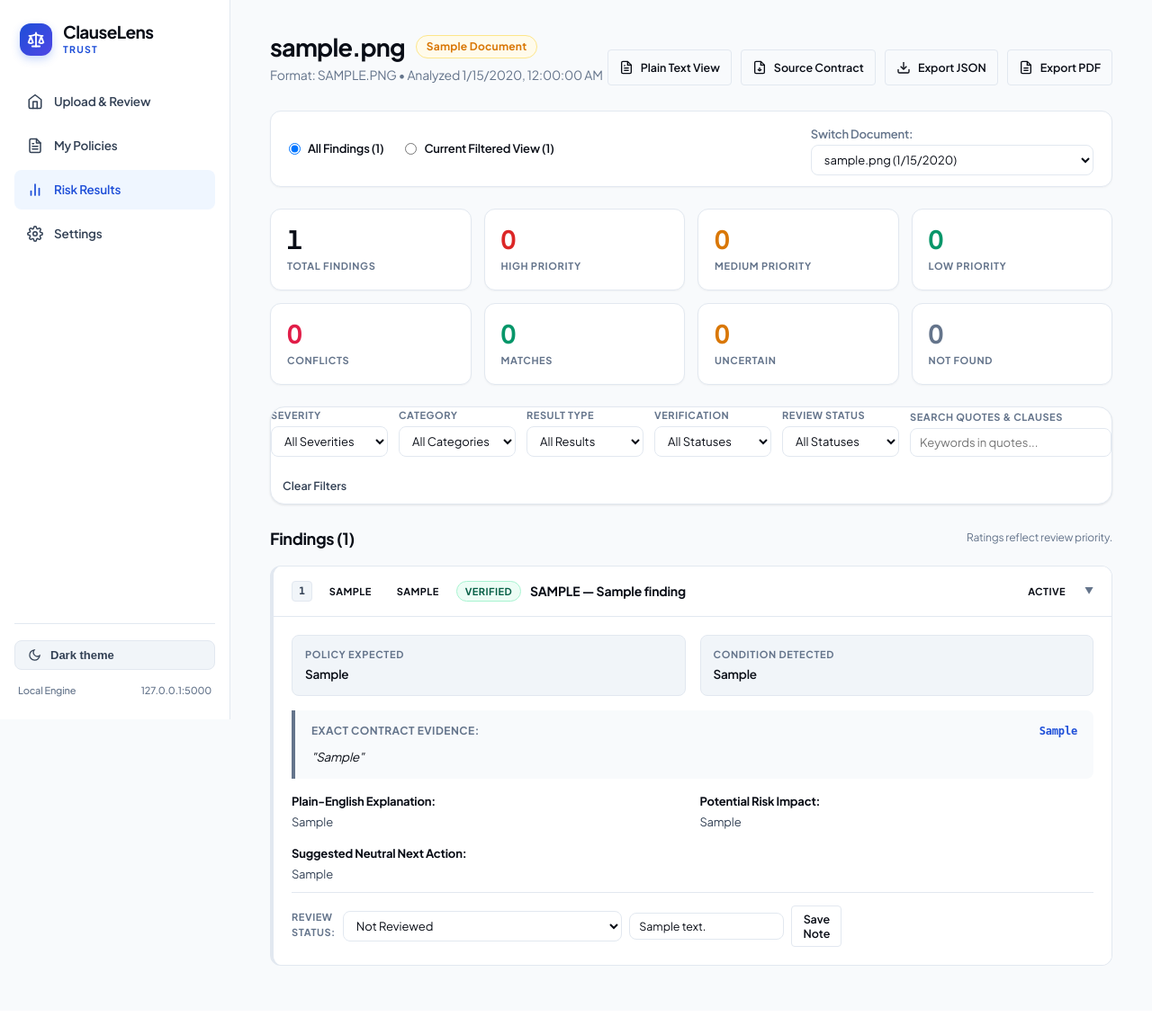
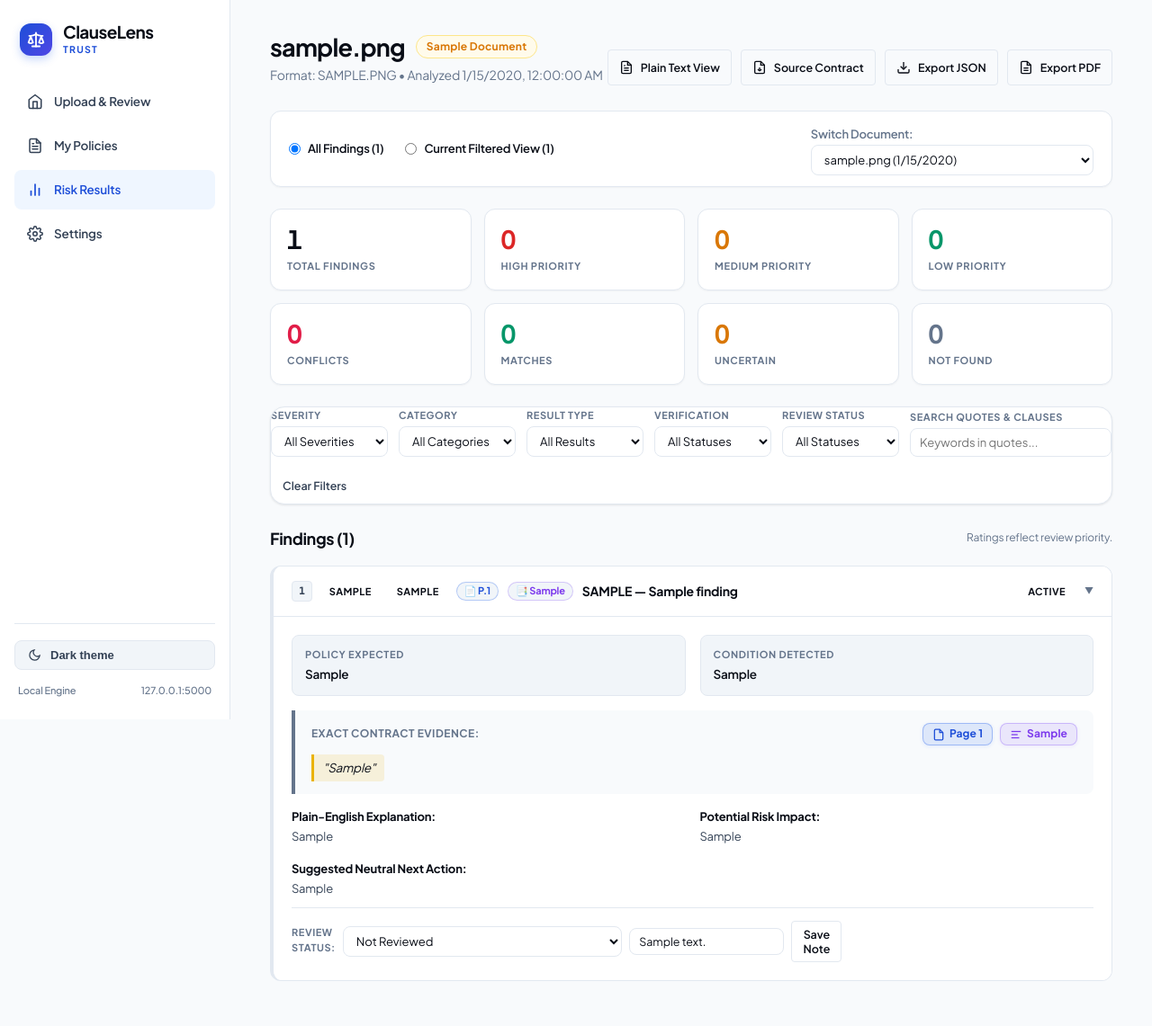
Before and after one commit to Vimal-AS/clauselens-trust, a Flask app: page /results in a window 1280 px wide. Shown: the whole page at 90% size. Before the commit the page ends 1074 px from the top, so only its background shows below. Run offline with Flask 3, Linux system fonts and the light colour scheme; tables that the repository leaves empty hold one stand-in row (values such as "Sample post"); some libraries are stand-ins or nearby versions.

Commit message:
Highlight evidence page and paragraph locations, and increase contract upload limit to 50MB

```diff
--- a/app.py
+++ b/app.py
@@ -9,7 +9,7 @@ from database import init_db, seed_default_policies, seed_default_settings
 
 app = Flask(__name__)
 app.config['SECRET_KEY'] = os.environ.get('SECRET_KEY', 'dev-key-change-me')
-app.config['MAX_CONTENT_LENGTH'] = int(os.environ.get('UPLOAD_MAX_SIZE_MB', 10)) * 1024 * 1024
+app.config['MAX_CONTENT_LENGTH'] = int(os.environ.get('UPLOAD_MAX_SIZE_MB', 50)) * 1024 * 1024
 app.config['UPLOAD_FOLDER'] = os.path.join(os.path.dirname(os.path.abspath(__file__)), 'uploads')
 app.config['REPORTS_FOLDER'] = os.path.join(os.path.dirname(os.path.abspath(__file__)), 'reports')
 
--- a/docker-compose.yml
+++ b/docker-compose.yml
@@ -12,4 +12,4 @@ services:
     environment:
       - FLASK_ENV=production
       - SECRET_KEY=clauselens-production-secret-key-change-me
-      - UPLOAD_MAX_SIZE_MB=10
+      - UPLOAD_MAX_SIZE_MB=50
--- a/static/css/styles.css
+++ b/static/css/styles.css
@@ -1324,8 +1324,140 @@ input:checked + .slider:before {
 .evidence-header {
     display: flex;
     justify-content: space-between;
-    margin-bottom: 8px;
+    align-items: center;
+    flex-wrap: wrap;
+    gap: 8px;
+    margin-bottom: 10px;
     font-size: 12px;
+}
+
+.evidence-header-title-wrap {
+    display: flex;
+    align-items: center;
+}
+
+.evidence-header-badges-wrap {
+    display: flex;
+    align-items: center;
+}
+
+.evidence-location-badges {
+    display: inline-flex;
+    align-items: center;
+    gap: 8px;
+    flex-wrap: wrap;
+}
+
+.location-badge {
+    display: inline-flex;
+    align-items: center;
+    gap: 5px;
+    padding: 3px 10px;
+    border-radius: var(--radius-sm);
+    font-size: 12px;
+    font-weight: 700;
+    letter-spacing: 0.01em;
+    line-height: 1.4;
+    transition: transform var(--transition-fast), box-shadow var(--transition-fast);
+}
+
+.location-badge:hover {
+    transform: translateY(-1px);
+}
+
+.loc-badge-svg {
+    width: 14px;
+    height: 14px;
+    flex-shrink: 0;
+}
+
+/* Page badge - Blue glow */
+.location-badge-page {
+    background: rgba(37, 99, 235, 0.12);
+    color: var(--primary);
+    border: 1px solid rgba(37, 99, 235, 0.35);
+    box-shadow: 0 1px 4px rgba(37, 99, 235, 0.12);
+}
+
+[data-theme="dark"] .location-badge-page {
+    background: rgba(59, 130, 246, 0.18);
+    color: #93c5fd;
+    border-color: rgba(59, 130, 246, 0.45);
+    box-shadow: 0 0 10px rgba(59, 130, 246, 0.18);
+}
+
+/* Paragraph badge - Purple / Indigo highlight */
+.location-badge-para {
+    background: rgba(139, 92, 246, 0.12);
+    color: #7c3aed;
+    border: 1px solid rgba(139, 92, 246, 0.35);
+    box-shadow: 0 1px 4px rgba(139, 92, 246, 0.12);
+}
+
+[data-theme="dark"] .location-badge-para {
+    background: rgba(168, 85, 247, 0.18);
+    color: #d8b4fe;
+    border-color: rgba(168, 85, 247, 0.45);
+    box-shadow: 0 0 10px rgba(168, 85, 247, 0.18);
+}
+
+/* Line badge */
+.location-badge-line {
+    background: var(--bg-surface-secondary);
+    color: var(--text-muted);
+    border: 1px solid var(--border-color);
+    font-size: 11px;
+}
+
+/* Header summary location pills */
+.header-loc-pill {
+    display: inline-flex;
+    align-items: center;
+    padding: 2px 8px;
+    border-radius: var(--radius-full);
+    font-size: 11px;
+    font-weight: 700;
+    line-height: 1.3;
+    border: 1px solid var(--border-color);
+    background: var(--bg-surface-secondary);
+    color: var(--text-primary);
+    white-space: nowrap;
+}
+
+.header-loc-page {
+    border-color: rgba(37, 99, 235, 0.3);
+    color: var(--primary);
+}
+
+.header-loc-para {
+    border-color: rgba(139, 92, 246, 0.3);
+    color: #7c3aed;
+}
+
+[data-theme="dark"] .header-loc-page {
+    border-color: rgba(59, 130, 246, 0.4);
+    color: #93c5fd;
+}
+
+[data-theme="dark"] .header-loc-para {
+    border-color: rgba(168, 85, 247, 0.4);
+    color: #d8b4fe;
+}
+
+/* Highlighted Quote text */
+.evidence-highlight-mark {
+    background: rgba(234, 179, 8, 0.14);
+    color: inherit;
+    border-left: 3px solid #eab308;
+    padding: 4px 10px;
+    display: inline-block;
+    border-radius: 0 var(--radius-xs) var(--radius-xs) 0;
+    font-style: italic;
+}
+
+[data-theme="dark"] .evidence-highlight-mark {
+    background: rgba(234, 179, 8, 0.18);
+    border-left-color: #facc15;
 }
 
 .evidence-label {
--- a/static/js/results.js
+++ b/static/js/results.js
@@ -257,14 +257,64 @@ document.addEventListener('DOMContentLoaded', () => {
             card.className = `finding-card ${sevClass}`;
 
             const isImageContract = currentAnalysisData && currentAnalysisData.analysis && currentAnalysisData.analysis.file_type === 'images';
-            const locationStr = isImageContract
-                ? (f.paragraph_reference || (f.page_number ? `Image ${f.page_number}` : 'Location: not available'))
-                : (f.line_reference
-                    ? f.line_reference
-                    : (f.page_number ? `Page ${f.page_number}` : (f.paragraph_reference ? f.paragraph_reference : 'Location: not available')));
+            let pageNum = f.page_number;
+            let paraRef = f.paragraph_reference;
 
-            const hasPage = (!!f.page_number && currentAnalysisData && currentAnalysisData.analysis.file_type === 'pdf') ||
-                            (isImageContract && !!f.page_number);
+            // Intelligent fallbacks if legacy records don't have separated fields
+            if (!pageNum && f.line_reference) {
+                const matchPage = f.line_reference.match(/page\s*(\d+)/i);
+                if (matchPage) pageNum = parseInt(matchPage[1], 10);
+            }
+            if (!pageNum && paraRef) {
+                const matchPage = paraRef.match(/(?:page|image)\s*(\d+)/i);
+                if (matchPage) pageNum = parseInt(matchPage[1], 10);
+            }
+            if (!paraRef && f.line_reference) {
+                const matchLine = f.line_reference.match(/line\s*(\d+)/i);
+                if (matchLine) {
+                    const lineNum = parseInt(matchLine[1], 10);
+                    const approxPara = Math.max(1, Math.ceil(lineNum / 4));
+                    paraRef = `Paragraph ${approxPara}`;
+                }
+            }
+
+            // Highlighted location badges
+            let pageBadgeHtml = '';
+            let paraBadgeHtml = '';
+            let lineBadgeHtml = '';
+
+            if (pageNum) {
+                const pageLabel = isImageContract ? `Image ${pageNum}` : `Page ${pageNum}`;
+                pageBadgeHtml = `
+                    <span class="location-badge location-badge-page" title="Contract Page Number">
+                        <svg class="loc-badge-svg" viewBox="0 0 24 24" fill="none" stroke="currentColor" stroke-width="2.2"><path d="M14 2H6a2 2 0 0 0-2 2v16a2 2 0 0 0 2 2h12a2 2 0 0 0 2-2V8z"/><polyline points="14 2 14 8 20 8"/></svg>
+                        <span>${pageLabel}</span>
+                    </span>`;
+            }
+
+            if (paraRef && paraRef !== 'None') {
+                paraBadgeHtml = `
+                    <span class="location-badge location-badge-para" title="Contract Paragraph Number">
+                        <svg class="loc-badge-svg" viewBox="0 0 24 24" fill="none" stroke="currentColor" stroke-width="2.2"><line x1="3" y1="6" x2="21" y2="6"/><line x1="3" y1="12" x2="15" y2="12"/><line x1="3" y1="18" x2="18" y2="18"/></svg>
+                        <span>${escapeHtml(paraRef)}</span>
+                    </span>`;
+            }
+
+            if (f.line_reference && !paraRef) {
+                const matchLine = f.line_reference.match(/line\s*(\d+)/i);
+                const lineLabel = matchLine ? `Line ${matchLine[1]}` : f.line_reference;
+                lineBadgeHtml = `
+                    <span class="location-badge location-badge-line" title="Exact Line">
+                        <span>${escapeHtml(lineLabel)}</span>
+                    </span>`;
+            }
+
+            const locationBadgesHtml = (pageBadgeHtml || paraBadgeHtml || lineBadgeHtml)
+                ? `<div class="evidence-location-badges">${pageBadgeHtml}${paraBadgeHtml}${lineBadgeHtml}</div>`
+                : `<span class="evidence-location">Location: not available</span>`;
+
+            const hasPage = (!!pageNum && currentAnalysisData && currentAnalysisData.analysis.file_type === 'pdf') ||
+                            (isImageContract && !!pageNum);
 
             card.innerHTML = `
                 <div class="finding-header" data-id="${f.id}">
@@ -272,7 +322,8 @@ document.addEventListener('DOMContentLoaded', () => {
                         <span class="risk-id-tag">${escapeHtml(f.risk_id)}</span>
                         ${f.severity ? `<span class="badge-pill badge-${f.severity}">${f.severity.toUpperCase()}</span>` : ''}
                         <span class="badge-pill badge-${f.result_type}">${f.result_type.replace('_', ' ').toUpperCase()}</span>
-                        <span class="badge-pill badge-${f.verification_status}">${f.verification_status.replace(/_/g, ' ')}</span>
+                        ${pageNum ? `<span class="header-loc-pill header-loc-page" title="Page ${pageNum}">📄 P.${pageNum}</span>` : ''}
+                        ${paraRef && paraRef !== 'None' ? `<span class="header-loc-pill header-loc-para" title="${escapeHtml(paraRef)}">📑 ${escapeHtml(paraRef.replace(/Paragraph\s*/i, 'Para '))}</span>` : ''}
                         <span class="finding-title-text">${escapeHtml(f.category.toUpperCase())}${f.clause_title ? ` — ${escapeHtml(f.clause_title)}` : ''}</span>
                     </div>
                     <div class="finding-header-right">
@@ -295,10 +346,16 @@ document.addEventListener('DOMContentLoaded', () => {
                     ${f.evidence_quote ? `
                         <div class="evidence-quote-box">
                             <div class="evidence-header">
-                                <span class="evidence-label">Exact Contract Evidence:</span>
-                                <span class="evidence-location">${escapeHtml(locationStr)}</span>
+                                <div class="evidence-header-title-wrap">
+                                    <span class="evidence-label">Exact Contract Evidence:</span>
+                                </div>
+                                <div class="evidence-header-badges-wrap">
+                                    ${locationBadgesHtml}
+                                </div>
                             </div>
-                            <div class="evidence-text">"${escapeHtml(f.evidence_quote)}"</div>
+                            <div class="evidence-text">
+                                <mark class="evidence-highlight-mark">"${escapeHtml(f.evidence_quote)}"</mark>
+                            </div>
                         </div>
                     ` : `
                         <div class="evidence-quote-box">
@@ -335,7 +392,7 @@ document.addEventListener('DOMContentLoaded', () => {
                             <button type="button" class="btn btn-sm btn-outline save-review-btn" data-id="${f.id}">Save Note</button>
                         </div>
                         <div>
-                            ${hasPage ? `<button type="button" class="btn btn-sm btn-ghost view-page-btn" data-page="${f.page_number}" data-finding="${f.id}"><svg class="btn-svg-icon" viewBox="0 0 24 24" fill="none" stroke="currentColor" stroke-width="2"><path d="M14 2H6a2 2 0 0 0-2 2v16a2 2 0 0 0 2 2h12a2 2 0 0 0 2-2V8z"/><polyline points="14 2 14 8 20 8"/></svg> ${isImageContract ? 'View Source Image' : 'View Page Highlight'}</button>` : ''}
+                            ${hasPage ? `<button type="button" class="btn btn-sm btn-ghost view-page-btn" data-page="${pageNum}" data-finding="${f.id}"><svg class="btn-svg-icon" viewBox="0 0 24 24" fill="none" stroke="currentColor" stroke-width="2"><path d="M14 2H6a2 2 0 0 0-2 2v16a2 2 0 0 0 2 2h12a2 2 0 0 0 2-2V8z"/><polyline points="14 2 14 8 20 8"/></svg> ${isImageContract ? `View Image ${pageNum}` : `View Page ${pageNum} Highlight`}</button>` : ''}
                         </div>
                     </div>
                 </div>
--- a/templates/home.html
+++ b/templates/home.html
@@ -25,7 +25,7 @@
                     </div>
                     <div class="upload-instructions">
                         <p class="primary-text">Drag & drop your contract here, or <button type="button" class="btn-link" id="browseBtn">browse files</button></p>
-                        <p class="secondary-text">PDF, DOCX, or Images (JPG, PNG) • Up to 10 MB</p>
+                        <p class="secondary-text">PDF, DOCX, or Images (JPG, PNG) • Up to 50 MB</p>
                     </div>
                 </div>
                 <input type="file" id="fileInput" accept=".pdf,.docx,.jpg,.jpeg,.png,application/pdf,application/vnd.openxmlformats-officedocument.wordprocessingml.document,application/msword,image/jpeg,image/png" aria-label="Upload contract file (PDF, DOCX, or Images)" multiple style="display:none">
```
Also changed, not shown: services/api_contracts.py (+5 -4 lines), services/clause_detector.py (+20 -3 lines), services/document_extractor.py (+77 -36 lines), services/report_generator.py (+11 -11 lines), static/js/upload.js (+6 -6 lines), tests/test_api_endpoints.py (+39 -0 lines), 1 other file.
